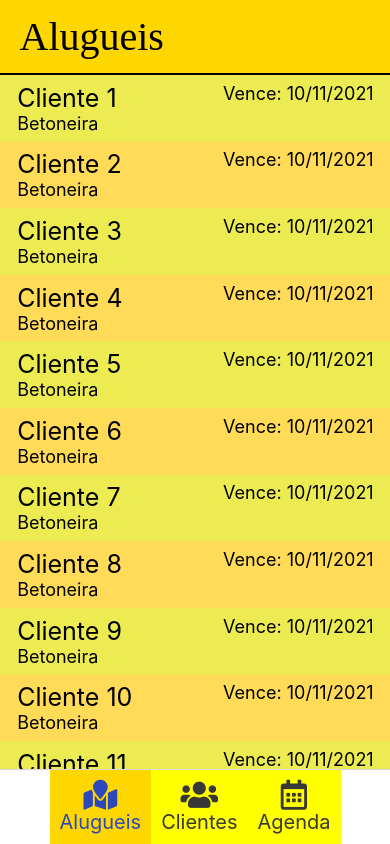
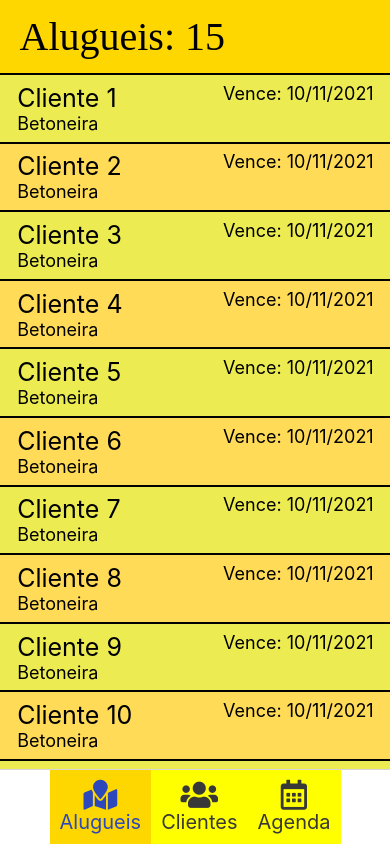
Before and after one commit to hericklima22/Agenda-e-Controle-APP, a React Native app: screen / in a window 390 px wide. Built offline with nearby package versions, Linux system fonts and the light colour scheme.

Commit message:
feat: number of items showing now; separators

```diff
--- a/src/screens/AlugueisScreen/index.jsx
+++ b/src/screens/AlugueisScreen/index.jsx
@@ -10,13 +10,14 @@ export function AlugueisScreen() {
 
   return (
     <SafeAreaView>
-      <TopBar>Alugueis</TopBar>
+      <TopBar>Alugueis: {equipamentos.length}</TopBar>
       <View style={{ height: 2, backgroundColor: "#000000" }}></View>
       <View>
         <FlatList
           keyExtractor={(item) => item.id.toString()}
           data={equipamentos}
           renderItem={({ item, index }) => (
+            <>
               <TouchableOpacity
                 style={
                   (styles.list,
@@ -37,6 +38,8 @@ export function AlugueisScreen() {
                   </View>
                 </View>
               </TouchableOpacity>
+              <View style={{ height: 2, backgroundColor: "#000000" }}></View>
+            </>
           )}
         ></FlatList>
       </View>
```
Lines whose indentation alone changed are shown as unchanged.
